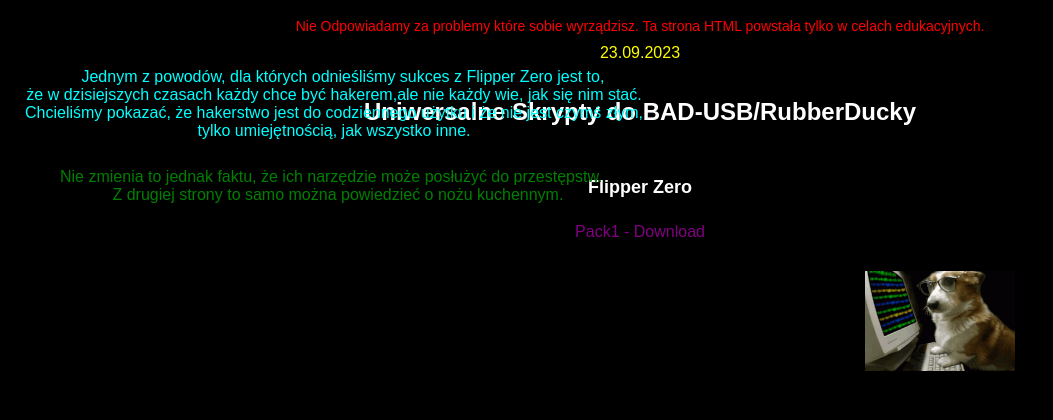
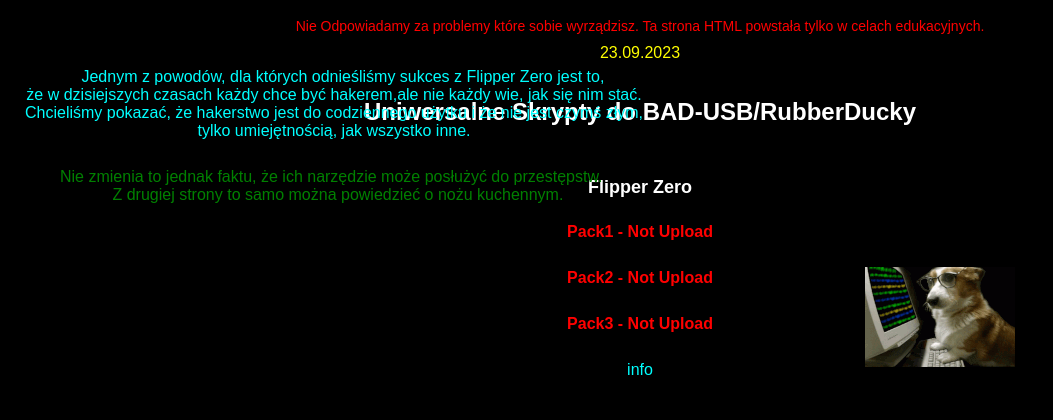
Before and after one commit to RETR0ssss/FlipHacksHTML, a plain HTML site: page index.html in a window 1280 px wide. Shown: the whole page, without its empty margins (0-1053 px from the left). Drawn offline with Linux system fonts and the light colour scheme.

Commit message:
Update index.html

```diff
--- a/index.html
+++ b/index.html
@@ -29,16 +29,25 @@
             text-decoration: none;
         }
 
-        e {
+		a:hover {
+            text-decoration: underline;
+        }
+
+        b {
             color: red;
             text-decoration: none;
         }
 
-        e:hover {
+        b:hover {
             text-decoration: underline;
         }
 
-        a:hover {
+		u {
+            color: cyan;
+            text-decoration: none;
+        }
+
+		u:hover {
             text-decoration: underline;
         }
 
@@ -46,12 +55,14 @@
             margin-top: auto;
             background-color: black;
             padding: 10px;
-            display: flex;
+            display: block;
         }
 
-        .footer a {
-            margin: 0 10px;
-        }
+        .footer a,
+    .footer b, .footer u{
+        display: block;
+        margin-bottom: 10px; /* Możesz dostosować odstęp między przyciskami */
+    }
 
         /* Dodajemy nowy styl dla informacji na lewej stronie */
         .info {
@@ -100,13 +111,16 @@ Nie zmienia to jednak faktu, że ich narzędzie może posłużyć do przestępst
     <h2>Flipper Zero</h2>
 
 	 <div class="footer">
-        <a href="adres_twojego_pliku.zip" target="_blank">Pack1 - Download</a>
-        <e href="#"></e>
-        <e href="#"></e>
-    </div>
+    <b href="adres_twojego_pliku.zip" target="_blank">Pack1 - Not Upload</b><br>
+    <b href="adres_twojego_pliku.zip" target="_blank">Pack2 - Not Upload</b><br>
+    <b href="adres_twojego_pliku.zip" target="_blank">Pack3 - Not Upload</b><br>
+	<a href="https://github.com/" target="_blank" style="color: cyan;">info</a><br>
+
+</div>
+
 
     <!-- Dodajemy obraz GIF po prawej stronie -->
-    <img src="hacker-pupper-dog.gif" alt="Hacker Pupper Dog" style="float: right; margin-right: -600px; margin-top: 20px;">
+    <img src="hacker-pupper-dog.gif" alt="Hacker Pupper Dog" style="float: right; margin-right: -600px; margin-top: -150px;">
 
     <script>
         // Pobieramy aktualną datę
```
